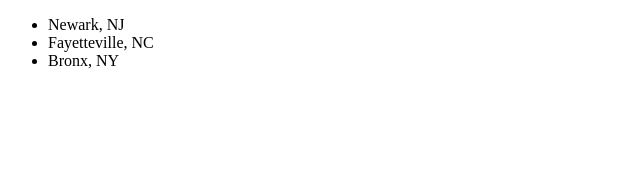
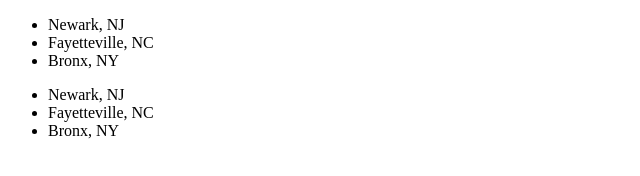
Before and after one commit to frimpongsarfok/USAF-html-checkpoint, a plain HTML site: page index.html in a window 1280 px wide. Shown: the whole page, without its empty margins (0-640 px from the left). Drawn offline with Linux system fonts and the light colour scheme.

```diff
--- a/index.html
+++ b/index.html
@@ -9,5 +9,10 @@
             <li> Fayetteville, NC</li>
             <li>Bronx, NY</li>
         </ul>
+        <ul>
+            <li>Newark, NJ</li>
+            <li> Fayetteville, NC</li>
+            <li>Bronx, NY</li>
+        </ul>
     </body>
 </html>
```
